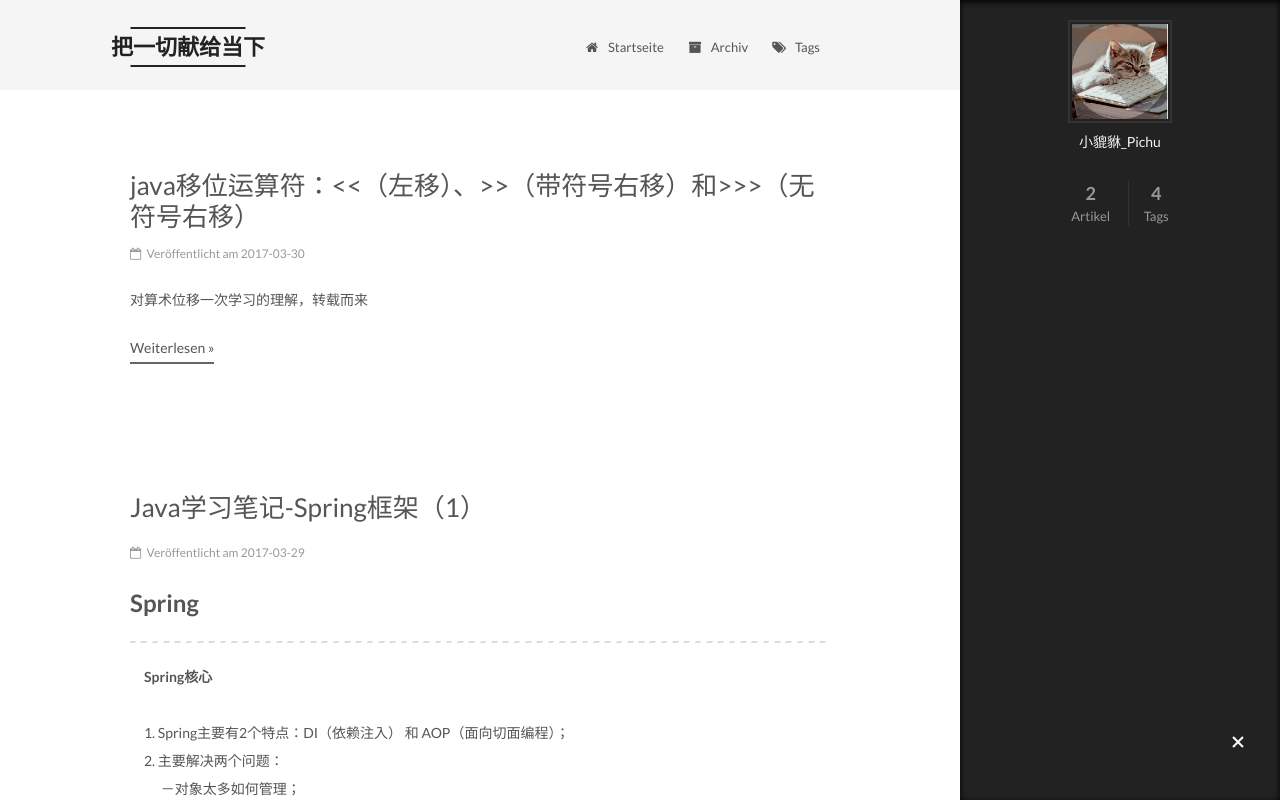
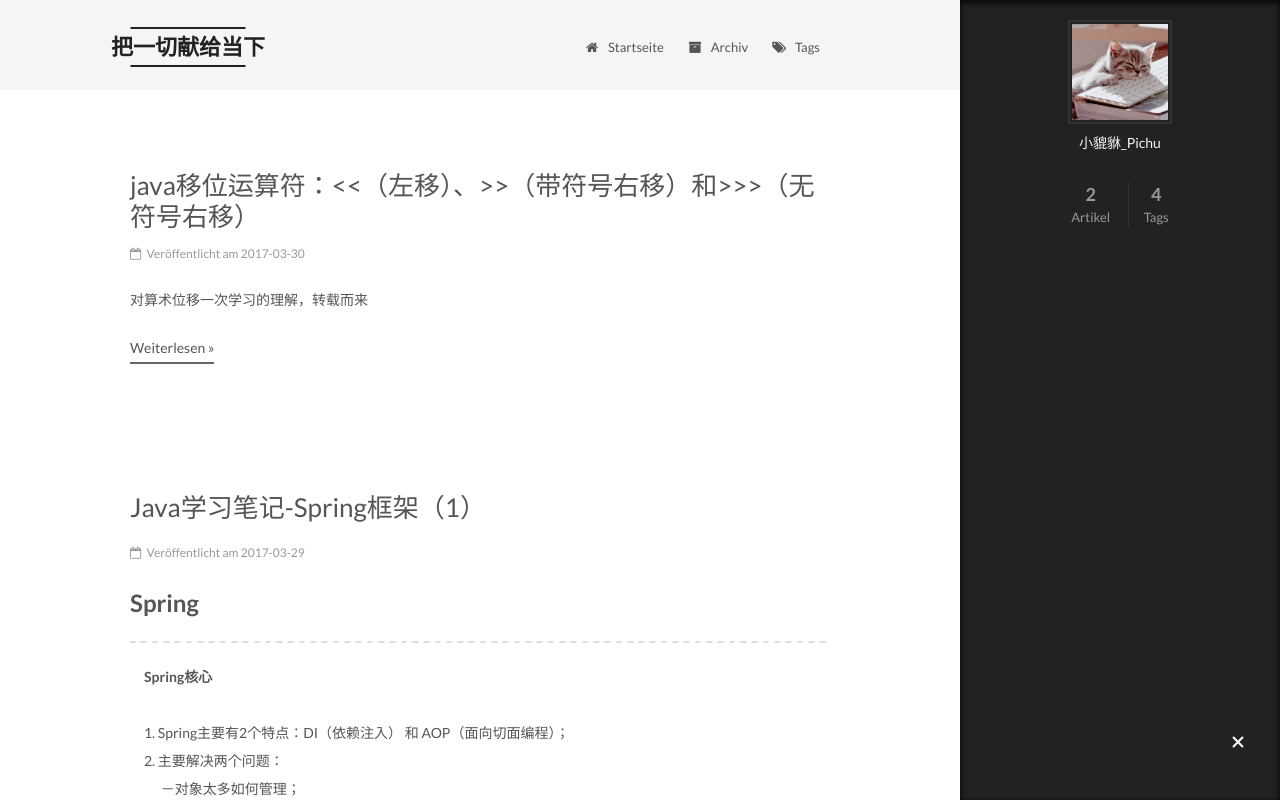
Before and after one commit to MingFive/MingFive.github.io, a plain HTML site: page index.html in a window 1280 px wide. Both pictures are taken after a click on the element 1238 px from the left and 743 px from the top of the page. Shown: the top 800 px of the page. Drawn offline with Linux system fonts and the light colour scheme.

Commit message:
Site updated: 2017-03-30 18:08:25

```diff
--- a/css/main.css
+++ b/css/main.css
@@ -1684,7 +1684,7 @@ pre .javascript .function {
   width: 4px;
   height: 4px;
   border-radius: 50%;
-  background: #01ffff;
+  background: #ff3955;
 }
 .links-of-blogroll {
   font-size: 13px;
--- a/index.html
+++ b/index.html
@@ -252,7 +252,7 @@
     <span hidden itemprop="author" itemscope itemtype="http://schema.org/Person">
       <meta itemprop="name" content="小貔貅_Pichu">
       <meta itemprop="description" content="">
-      <meta itemprop="image" content="/uploads/avatar.png">
+      <meta itemprop="image" content="/uploads/avatar.jpg">
     </span>
 
     <span hidden itemprop="publisher" itemscope itemtype="http://schema.org/Organization">
@@ -377,7 +377,7 @@
     <span hidden itemprop="author" itemscope itemtype="http://schema.org/Person">
       <meta itemprop="name" content="小貔貅_Pichu">
       <meta itemprop="description" content="">
-      <meta itemprop="image" content="/uploads/avatar.png">
+      <meta itemprop="image" content="/uploads/avatar.jpg">
     </span>
 
     <span hidden itemprop="publisher" itemscope itemtype="http://schema.org/Organization">
@@ -534,7 +534,7 @@
       <section class="site-overview sidebar-panel sidebar-panel-active">
         <div class="site-author motion-element" itemprop="author" itemscope itemtype="http://schema.org/Person">
           <img class="site-author-image" itemprop="image"
-               src="/uploads/avatar.png"
+               src="/uploads/avatar.jpg"
                alt="小貔貅_Pichu" />
           <p class="site-author-name" itemprop="name">小貔貅_Pichu</p>
 
```
Also changed, not shown: 2017/03/29/JavaStudy_Spring_1_20170329/index.html (+2 -2 lines), 2017/03/30/java_ShiftOperators_20170330/index.html (+2 -2 lines), archives/2017/03/index.html (+1 -1 lines), archives/2017/index.html (+1 -1 lines), archives/index.html (+1 -1 lines), tags/Spring-Java/index.html (+1 -1 lines), tags/java/index.html (+1 -1 lines), tags/后台技术/index.html (+1 -1 lines), tags/算术位移/index.html (+1 -1 lines), uploads/avatar.jpg (added).
